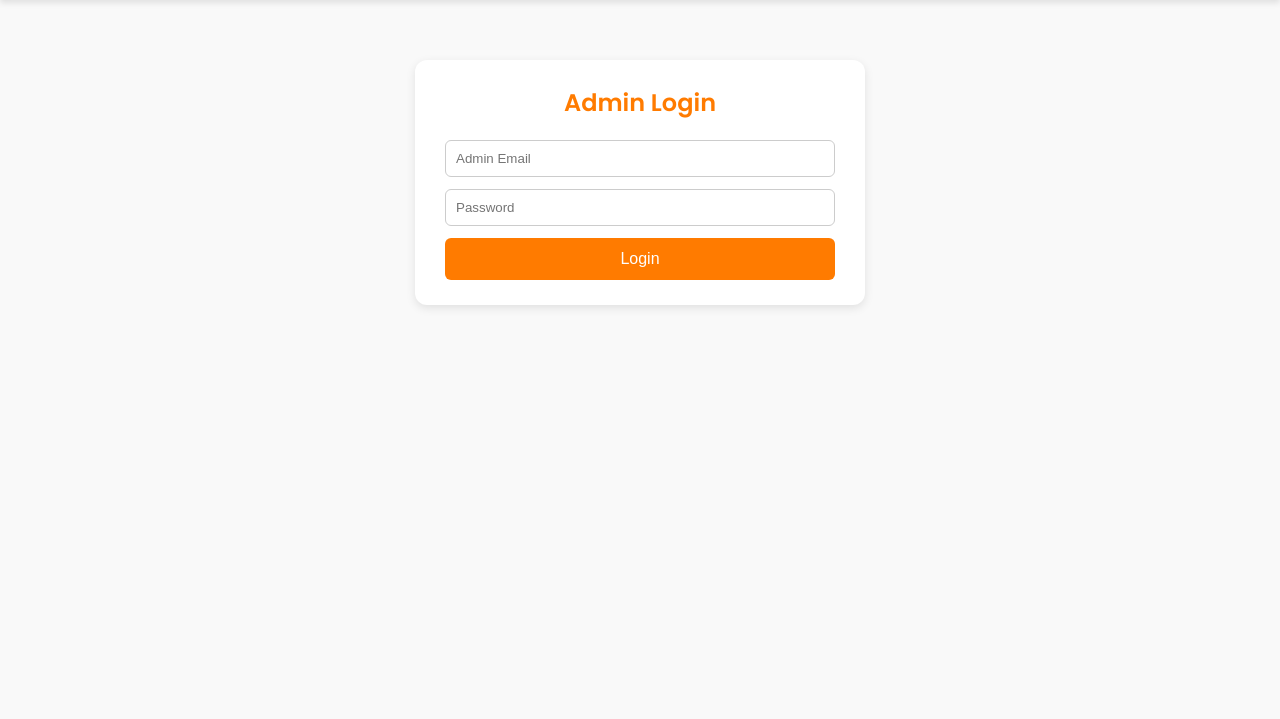
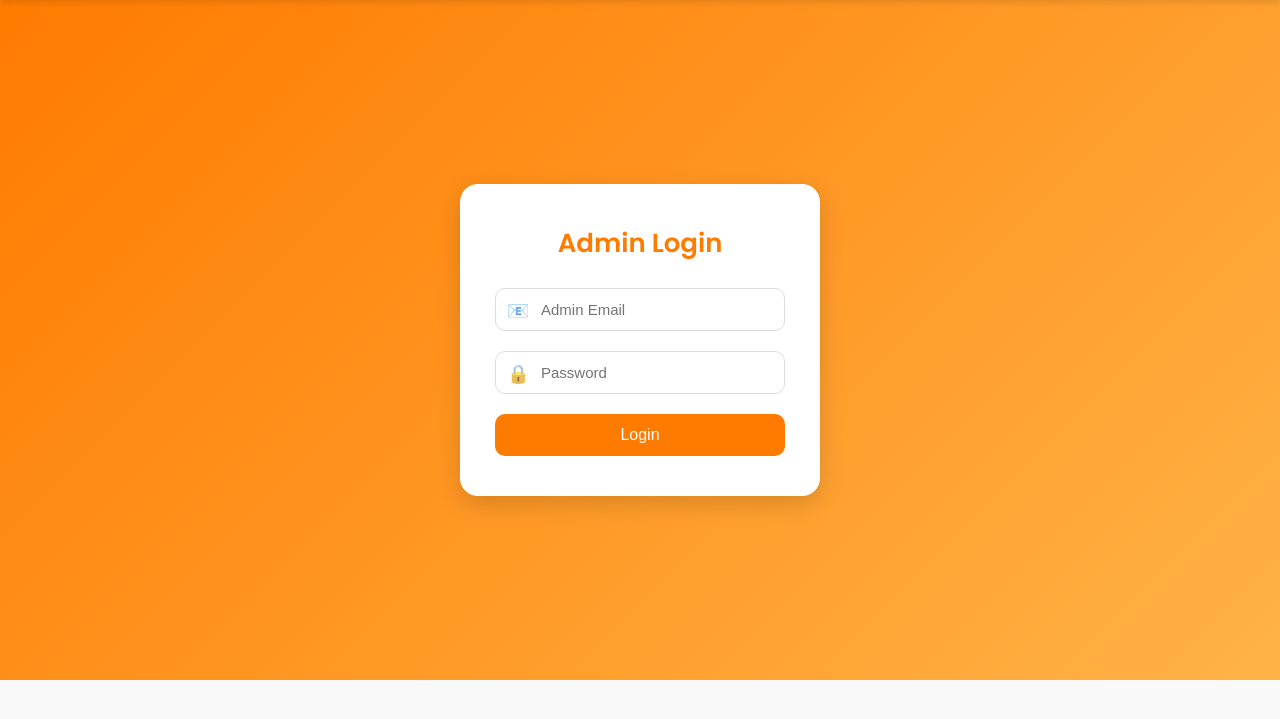
Before and after one commit to arslannasir-dev/food_ordering_system, a Flask app: page /admin_login in a window 1280 px wide. Shown: the part 63-782 px from the top of the page. Run offline with Flask 3, Linux system fonts and the light colour scheme.

Commit message:
improves admin login form using ui principal

```diff
--- a/static/style.css
+++ b/static/style.css
@@ -1507,3 +1507,82 @@ body {
   position: relative;
   z-index: 2; /* ensures text appears above the overlay */
 }
+
+/* === ADMIN LOGIN UI UPGRADE === */
+
+.admin-login-container {
+  display: flex;
+  justify-content: center;
+  align-items: center;
+  height: 85vh;
+  background: linear-gradient(135deg, #ff7b00, #ffb347);
+  padding: 20px;
+}
+
+.admin-login-card {
+  background: #fff;
+  width: 360px;
+  padding: 40px 35px;
+  border-radius: 18px;
+  box-shadow: 0 8px 25px rgba(0,0,0,0.15);
+  text-align: center;
+  animation: fadeIn 0.8s ease;
+}
+
+.admin-login-card h2 {
+  color: #ff7b00;
+  margin-bottom: 25px;
+  font-size: 26px;
+  font-weight: 600;
+}
+
+.input-group {
+  position: relative;
+  margin-bottom: 20px;
+}
+
+.input-group input {
+  width: 100%;
+  padding: 12px 45px;
+  border: 1px solid #ddd;
+  border-radius: 10px;
+  font-size: 15px;
+  transition: 0.3s;
+}
+
+.input-group input:focus {
+  border-color: #ff7b00;
+  box-shadow: 0 0 5px rgba(255,123,0,0.3);
+}
+
+.input-icon {
+  position: absolute;
+  left: 12px;
+  top: 50%;
+  transform: translateY(-50%);
+  font-size: 18px;
+  opacity: 0.7;
+}
+
+.admin-login-btn {
+  width: 100%;
+  padding: 12px;
+  border: none;
+  background: #ff7b00;
+  color: #fff;
+  border-radius: 10px;
+  font-size: 16px;
+  cursor: pointer;
+  transition: 0.3s;
+}
+
+.admin-login-btn:hover {
+  background: #e66b00;
+  transform: translateY(-2px);
+}
+
+/* Smooth fade animation */
+@keyframes fadeIn {
+  from { opacity: 0; transform: translateY(20px); }
+  to { opacity: 1; transform: translateY(0); }
+}
--- a/templates/admin_login.html
+++ b/templates/admin_login.html
@@ -16,14 +16,37 @@
   </nav>
 </header>
 
-<section class="checkout-form">
+<!-- <section class="checkout-form">
   <h2>Admin Login</h2>
   <form id="adminForm">
     <input type="email" id="email" placeholder="Admin Email" required>
     <input type="password" id="password" placeholder="Password" required>
     <button type="submit">Login</button>
   </form>
+</section> -->
+
+<section class="admin-login-container">
+  <div class="admin-login-card">
+    <h2>Admin Login</h2>
+
+    <form id="adminForm">
+
+      <div class="input-group">
+        <span class="input-icon">📧</span>
+        <input type="email" id="email" placeholder="Admin Email" required>
+      </div>
+
+      <div class="input-group">
+        <span class="input-icon">🔒</span>
+        <input type="password" id="password" placeholder="Password" required>
+      </div>
+
+      <button type="submit" class="admin-login-btn">Login</button>
+
+    </form>
+  </div>
 </section>
+
 
 <script>
 document.getElementById('adminForm').addEventListener('submit', async (e) => {
```
Also changed, not shown: instance/database.db.
